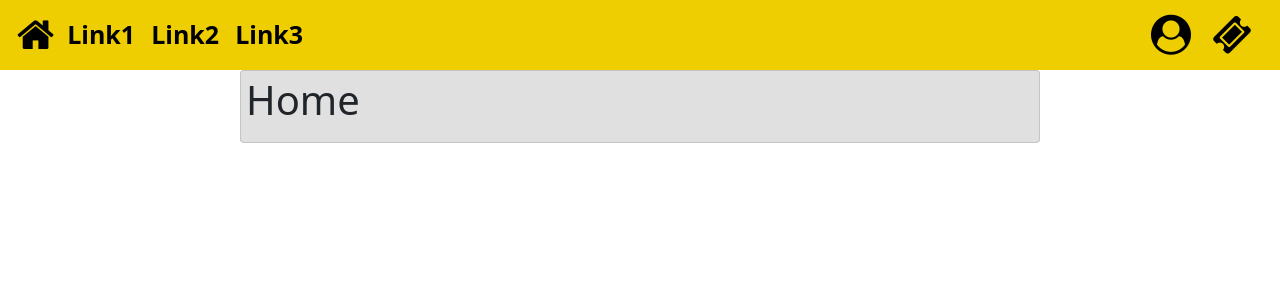
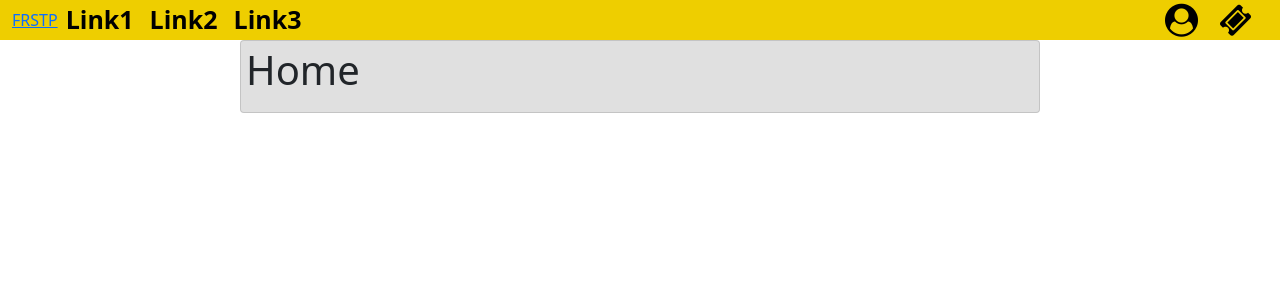
Before and after one commit to ThomasShen012/...fLAsk-dEmO..., a Flask app: page / in a window 1280 px wide. Shown: the top 300 px of the page. Run offline with Flask 3, Linux system fonts and the light colour scheme.

```diff
--- a/static/css/base.css
+++ b/static/css/base.css
@@ -4,7 +4,7 @@
 }
 
 .navbar{
-    height:70px;
+    height:40px;
     background-color: #EECE00;
 }
 
@@ -19,7 +19,7 @@
 }
 
 .fa-ticket, .fa-user-circle, .fa-home{
-    font-size: 40px;
+    font-size: 33px;
     color:black;
     margin-left:5px;
     margin-right:5px;
--- a/templates/newbase.html
+++ b/templates/newbase.html
@@ -28,17 +28,16 @@
             <div class="container-fluid">
 
                 <!--logo-->
-                <a
+                <!--a
                     class="fa fa-home"
                     href="/"
                     data-toggle="tooltip"
                     data-placement="right"
                     title="Home">
                     <title> Home </title>
-                </a>
-                <!--a type="button" class="navbar-brand" href="/">
-                    <img src="/static/icon/home_icon.png" alt="home_icon" title="Home" width="40" height="40">
                 </a-->
+
+                <a type="button" href="#home"> FRSTP </a>
 
                 <div class="collapse navbar-collapse bg-faded" id="mynavbar">
                     <ul class="navbar-nav">
```
